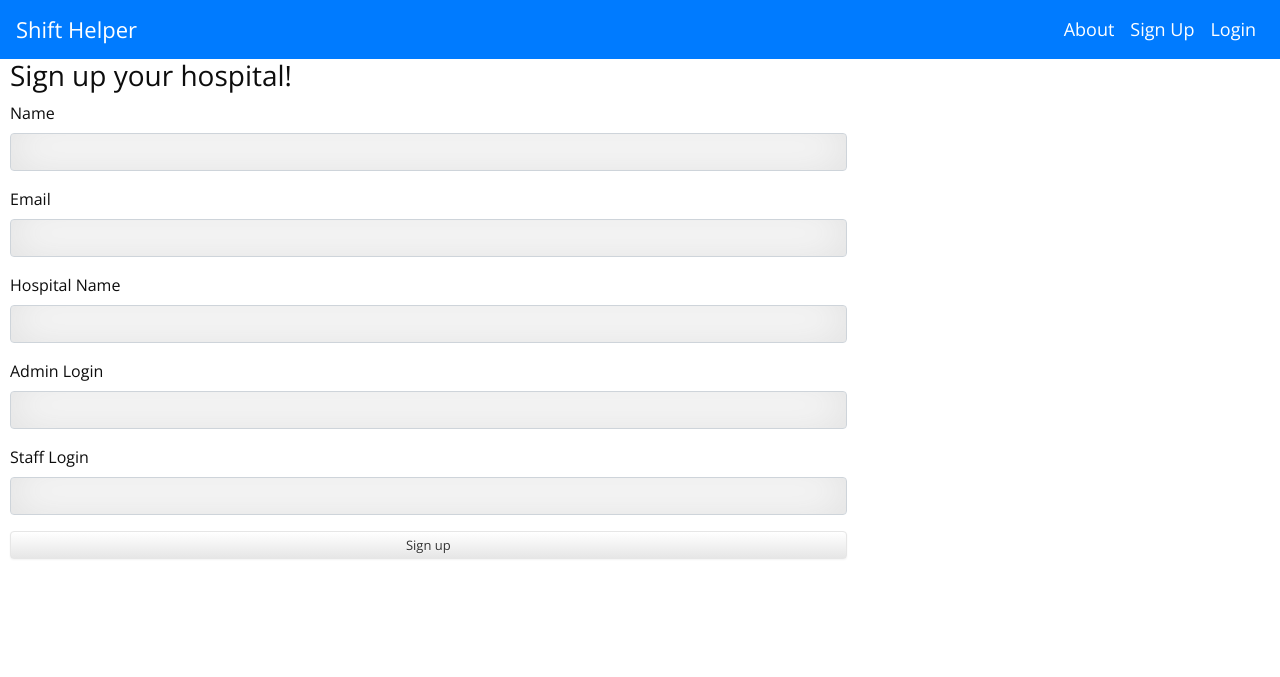
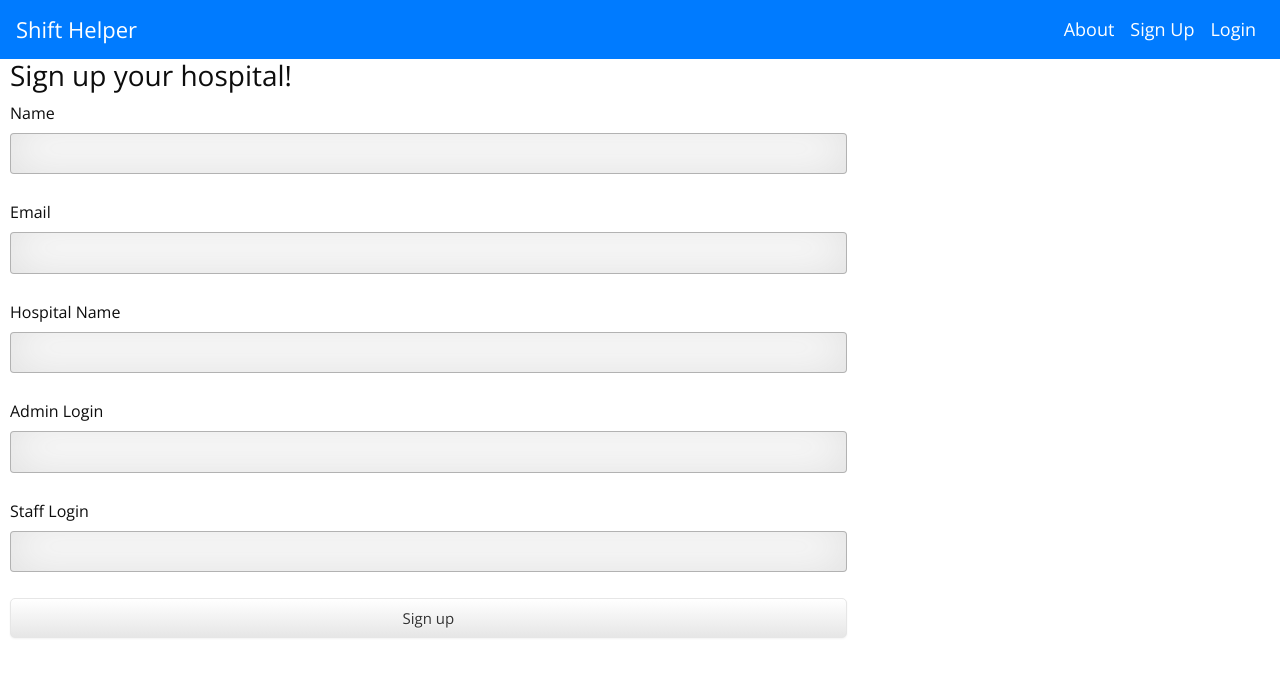
Before and after one commit to jakegoodman23/the-shift-helper-v2, a Flask app: page /signup in a window 1280 px wide. Shown: the top 677 px of the page. Run offline with Flask 2, Linux system fonts and the light colour scheme; some libraries are stand-ins or nearby versions.

Commit message:
cleanup bugs and email signup info

```diff
--- a/main.py
+++ b/main.py
@@ -180,7 +180,6 @@ def about():
     """
     take user to the about page
     """
-
     if current_user.is_authenticated:
         cur_hospital = Hospital.query.get(current_user.id)
         return render_template('about.html', hospital=cur_hospital, logged_in=True)
@@ -221,7 +220,6 @@ def signup():
     """
     signup_form = SignupForm()
     signup_form.validate_on_submit()
-    dup_ind = False
     if request.method == "POST":
         hashed_admin_password = generate_password_hash(
             signup_form.admin_password.data,
@@ -277,6 +275,24 @@ def signup_success():
     """
     hospital_id = request.args['hospital_id']
     hospital = Hospital.query.get(hospital_id)
+
+    contents = f"Thank you so much for signing up for Shift Helper! Below you will find your registration info so " \
+               f"you're able to retrieve as needed.\n" \
+               f"Hospital Name: {hospital.hospital_name}\n" \
+               f"Admin Name: {hospital.admin_name}\n" \
+               f"Admin Email: {hospital.admin_email}\n" \
+               f"Admin Login: {session['admin_password']}\n" \
+               f"Staff Login: {session['staff_password']}\n\n" \
+               "From,\nYour trusty pals at Shift Helper"
+
+    with smtplib.SMTP("smtp.gmail.com", 587) as connection:
+        connection.starttls()
+        connection.login(email_address, email_password)
+        connection.sendmail(
+            from_addr=email_address,
+            to_addrs=hospital.admin_email,
+            msg=f"Subject: Shift Helper Signup Info!\n\n{contents}"
+        )
     return render_template('signup_success.html', hospital=hospital, logged_in=True)
 
 
@@ -500,7 +516,6 @@ def edit_shift():
         return redirect(url_for('pending_shifts'))
     shift_id = request.args.get('id')
     shift_info = Shifts.query.get(shift_id)
-    print(shift_info.area)
     return render_template("edit_shift.html", shift=shift_info, hospital=cur_hospital, logged_in=True)
 
 
--- a/templates/signup.html
+++ b/templates/signup.html
@@ -16,10 +16,27 @@
 <div class="form-style">
   <div class="row">
     <div class="col-sm-12 col-md-8">
-      <h3>Sign up your hospital!</h3>
-      {{ wtf.quick_form(form) }}
+<h3>Sign up your hospital!</h3>
+<form action="{{ url_for('signup') }}" method="post" onsubmit="myButton.disabled = true; return true;">
+        {{ form.csrf_token() }}
+    <div class="form-group">
+      {{ wtf.form_field(form.admin_name, class='signup-form-control') }}
+    </div>
+    <div class="form-group">
+      {{ wtf.form_field(form.admin_email, type='email', class='signup-form-control') }}
+    </div>
+    <div class="form-group">
+      {{ wtf.form_field(form.hospital_name, class='signup-form-control') }}
+    </div>
+    <div class="form-group">
+      {{ wtf.form_field(form.admin_password, class='signup-form-control') }}
+    </div>
+    <div class="form-group">
+      {{ wtf.form_field(form.staff_password, class='signup-form-control') }}
+    </div>
+<button type="submit" name="myButton" class="btn btn-block btn-large">Sign up</button>
+</form>
     </div>
   </div>
 </div>
-
 {% endblock %}
--- a/templates/signup_success.html
+++ b/templates/signup_success.html
@@ -6,7 +6,8 @@
 
     <div class="success-signup">
         <h2>Congrats, you were successfully signed up for Shift Helper 🎉🎉🎉 </h2>
-        <h5>Below is the information regarding your hospital. Please store this info as it'll be important when sharing with other staff.</h5>
+        <h5>Below is the information regarding your hospital. This information has also been sent to the below Admin Email
+            account, so you can easily retrieve the info as needed.</h5>
 
     <ul class="list-group">
         <li class="list-group-item">Hospital Name: {{ hospital.hospital_name }}</li>
```
Also changed, not shown: shifthelper.db, 3 other files.
